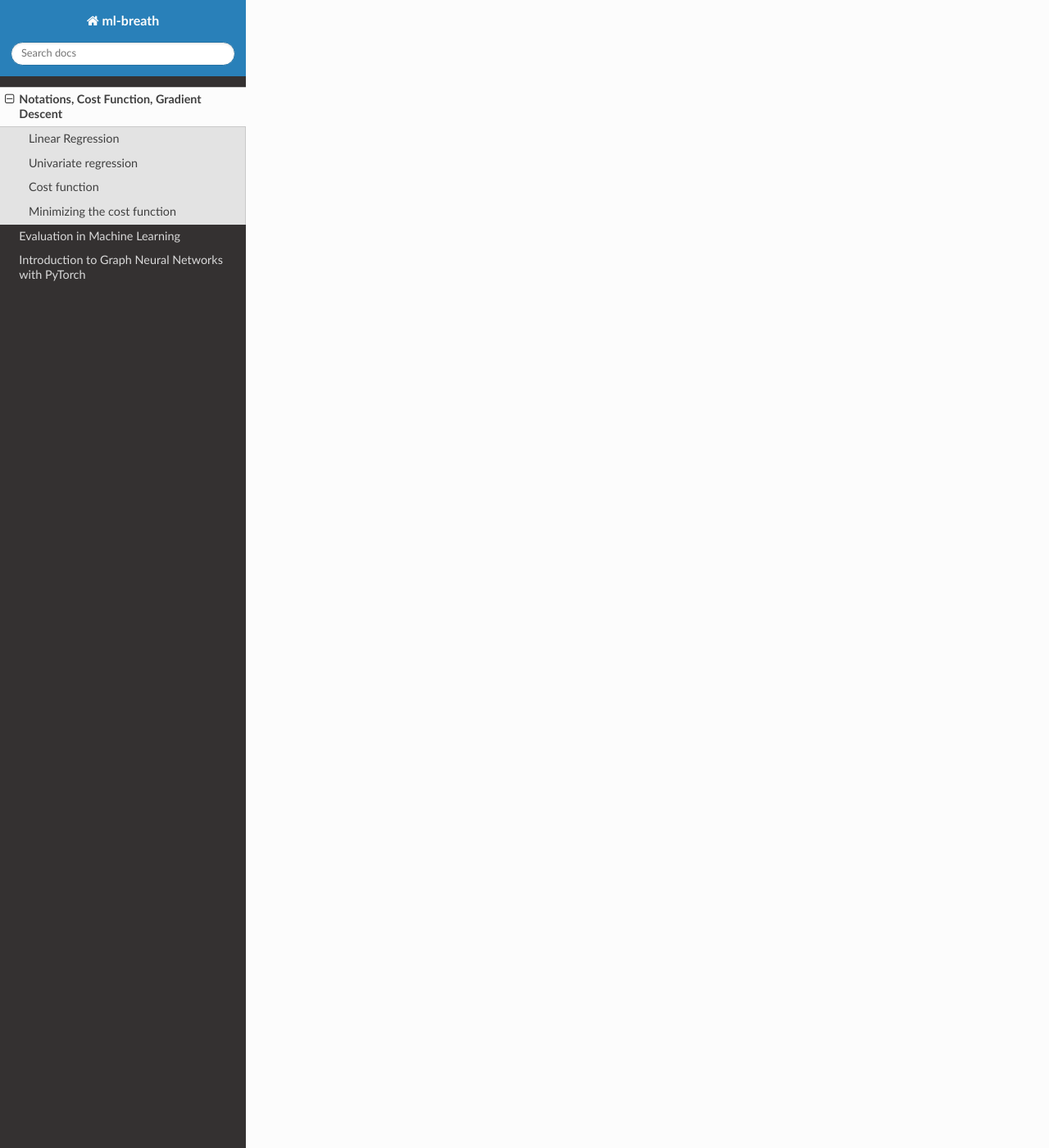
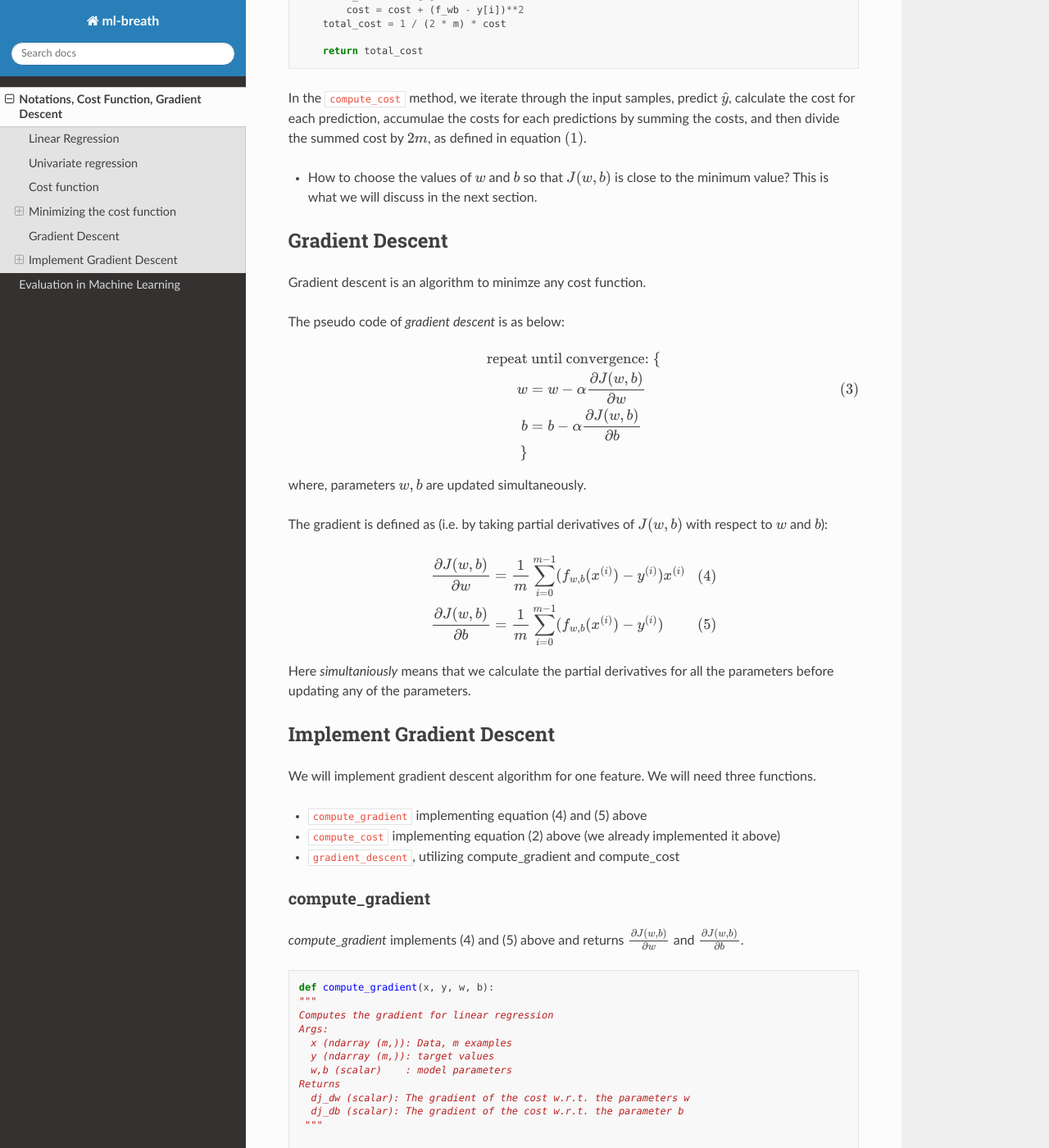
Before and after one commit to rhasan/ml-breadth, a Sphinx documentation site: the page built from docs/ch1-bsics.rst, in a window 1280 px wide and 1400 px high, scrolled down 4307 px. Shown: the whole window at 82% size. Built offline with Sphinx 7.4.7 and the Read the Docs theme 2.0.0, drawn with Linux system fonts in a browser that asks for light colours; some of the changed text lies outside the part shown.

Commit message:
gradient descent

```diff
--- a/docs/ch1-bsics.rst
+++ b/docs/ch1-bsics.rst
@@ -12,7 +12,7 @@ To explain the concepts in this chapter, we first introduce linear regression.
 Linear Regression
 ------------------
 
-Linear Regression is a supervised machine learning algorithm where the predicted output is continuous. There are types of linear regression: univariate regression and multivariate regression.
+Linear Regression is a supervised machine learning algorithm where the predicted output is continuous. There are 2 types of linear regression: univariate regression and multivariate regression.
 
 The image below, taken from Andrew Ng's ML lectures, shows the notations we are going to use:
 
@@ -28,6 +28,7 @@ The image below describes the basic concepts in (univariate) linear regression.
 
 .. image:: images/ch1/univariate-linear-regression.png
     :align: center
+
 
 Cost function
 --------------
@@ -68,4 +69,156 @@ Minimizing the cost function
 .. image:: images/ch1/ch1-contour-plot.png
     :align: center
 
-* How to choose the value of :math:`w` so that `J(w, b)` is close to the minimum value?
+
+Cost function implementation
+^^^^^^^^^^^^^^^^^^^^^^^^^^^^
+
+The linear regression model that predicts :math:`f_{w,b}(x^{(i)})`:
+
+.. math::
+    f_{w,b}(x^{(i)}) = wx^{(i)} + b\tag{1}
+
+In linear regression, we utilize input training data to fit the parameters :math:`w, b` by minimizing a measure of the error between our predictions :math:`f_{w,b}(x^{(i)})` and the actual data :math:`y^{(i)}`. The measure is called the :math:`cost`, :math:`J(w,b)`. In training we measure the cost over all of our training samples :math:`x^{(i)},y^{(i)}`:
+
+.. math::
+    J(w,b) = \frac{1}{2m} \sum\limits_{i = 0}^{m-1} (f_{w,b}(x^{(i)}) - y^{(i)})^2\tag{2}
+
+Here we show a simple implementation cost calculation for linear regression:
+
+.. code-block:: python
+
+    import math, copy
+    import numpy as np
+
+    # Load our data set
+    x_train = np.array([1.0, 2.0])   #features
+    y_train = np.array([300.0, 500.0])   #target value
+
+.. code-block:: python
+
+    #Function to calculate the cost
+    def compute_cost(x, y, w, b):
+
+        m = x.shape[0]
+        cost = 0
+
+        for i in range(m):
+            f_wb = w * x[i] + b
+            cost = cost + (f_wb - y[i])**2
+        total_cost = 1 / (2 * m) * cost
+
+        return total_cost
+
+In the :code:`compute_cost` method, we iterate through the input samples, predict :math:`\hat{y}`, calculate the cost for each prediction, accumulae the costs for each predictions by summing the costs, and then divide the summed cost by  :math:`2m`, as defined in equation :math:`(1)`.
+
+* How to choose the values of :math:`w` and :math:`b` so that :math:`J(w, b)` is close to the minimum value? This is what we will discuss in the next section.
+
+Gradient Descent
+----------------
+Gradient descent is an algorithm to minimze any cost function.
+
+The pseudo code of *gradient descent* is as below:
+
+.. math::
+
+    \begin{align*} \text{repeat}&\text{ until convergence:} \; \lbrace \newline
+    \;  w &= w -  \alpha \frac{\partial J(w,b)}{\partial w} \tag{3}  \; \newline
+    b &= b -  \alpha \frac{\partial J(w,b)}{\partial b}  \newline \rbrace
+    \end{align*}
+
+where, parameters :math:`w, b` are updated simultaneously.
+
+The gradient is defined as (i.e. by taking partial derivatives of :math:`J(w, b)` with respect to :math:`w` and :math:`b`):
+
+.. math::
+
+    \begin{align}
+    \frac{\partial J(w,b)}{\partial w}  &= \frac{1}{m} \sum\limits_{i = 0}^{m-1} (f_{w,b}(x^{(i)}) - y^{(i)})x^{(i)} \tag{4}\\
+    \frac{\partial J(w,b)}{\partial b}  &= \frac{1}{m} \sum\limits_{i = 0}^{m-1} (f_{w,b}(x^{(i)}) - y^{(i)}) \tag{5}\\
+    \end{align}
+
+
+Here *simultaniously* means that we calculate the partial derivatives for all the parameters before updating any of the parameters.
+
+Implement Gradient Descent
+--------------------------------
+We will implement gradient descent algorithm for one feature. We will need three functions.
+
+* :code:`compute_gradient` implementing equation (4) and (5) above
+* :code:`compute_cost` implementing equation (2) above (we already implemented it above)
+* :code:`gradient_descent`, utilizing compute_gradient and compute_cost
+
+compute_gradient
+^^^^^^^^^^^^^^^^
+
+`compute_gradient`  implements (4) and (5) above and returns :math:`\frac{\partial J(w,b)}{\partial w}` and :math:`\frac{\partial J(w,b)}{\partial b}`.
+
+.. code-block:: python
+
+    def compute_gradient(x, y, w, b):
+    """
+    Computes the gradient for linear regression
+    Args:
+      x (ndarray (m,)): Data, m examples
+      y (ndarray (m,)): target values
+      w,b (scalar)    : model parameters
+    Returns
+      dj_dw (scalar): The gradient of the cost w.r.t. the parameters w
+      dj_db (scalar): The gradient of the cost w.r.t. the parameter b
+     """
+
+    # Number of training examples
+    m = x.shape[0]
+    dj_dw = 0
+    dj_db = 0
+
+    for i in range(m):
+        f_wb = w * x[i] + b  # equation 1 for x_i
+        dj_dw_i = (f_wb - y[i]) * x[i]  # equation 4 for x_i
+        dj_db_i = f_wb - y[i]  # equation 5 for x_i
+        dj_db += dj_db_i  # sum for equation 5
+        dj_dw += dj_dw_i  # sum for equation 4
+    dj_dw = dj_dw / m  # divide by m for equation 5
+    dj_db = dj_db / m  # divide by m for equation 4
+
+    return dj_dw, dj_db
+
+gradient_descent
+^^^^^^^^^^^^^^^^
+Now we implement equation (3) below in `gradient_descent`. The details of the implementation are described in the comments.
+
+.. code-block:: python
+
+    def gradient_descent(x, y, w_in, b_in, alpha, num_iters, cost_function, gradient_function):
+    """
+    Performs gradient descent to fit w,b. Updates w,b by taking
+    num_iters gradient steps with learning rate alpha
+
+    Args:
+      x (ndarray (m,))  : Data, m examples
+      y (ndarray (m,))  : target values
+      w_in,b_in (scalar): initial values of model parameters
+      alpha (float):     Learning rate
+      num_iters (int):   number of iterations to run gradient descent
+      cost_function:     function to call to produce cost
+      gradient_function: function to call to produce gradient
+
+    Returns:
+      w (scalar): Updated value of parameter after running gradient descent
+      b (scalar): Updated value of parameter after running gradient descent
+      """
+
+    # An array to store cost J and w's at each iteration primarily for graphing later
+    b = b_in
+    w = w_in
+
+    for i in range(num_iters):
+        # Calculate the gradient and update the parameters using gradient_function
+        dj_dw, dj_db = gradient_function(x, y, w , b)
+
+        # Update Parameters using equation (3) above
+        b = b - alpha * dj_db
+        w = w - alpha * dj_dw
+
+
+    return w, b  #return w and b
--- a/docs/index.rst
+++ b/docs/index.rst
@@ -11,4 +11,3 @@ Welcome to ml-breath's documentation!
 
    ./ch1-bsics.rst
    ./ch-evaluation.rst
-   ./ch-gnn.rst
```
Also changed, not shown: docs/ch-gnn.rst (deleted, +0 -147 lines), docs/ch-evaluation.rst (line endings or trailing spaces), 1 other file.
